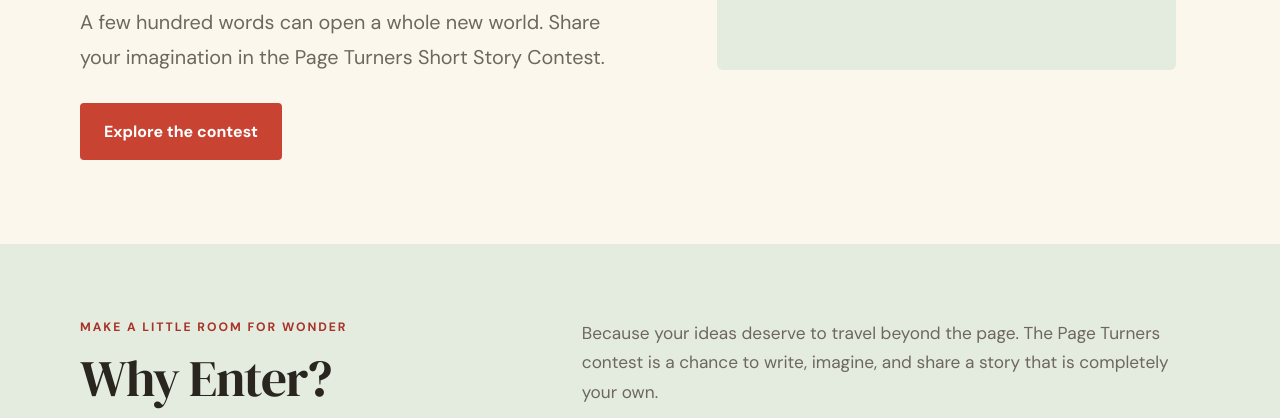
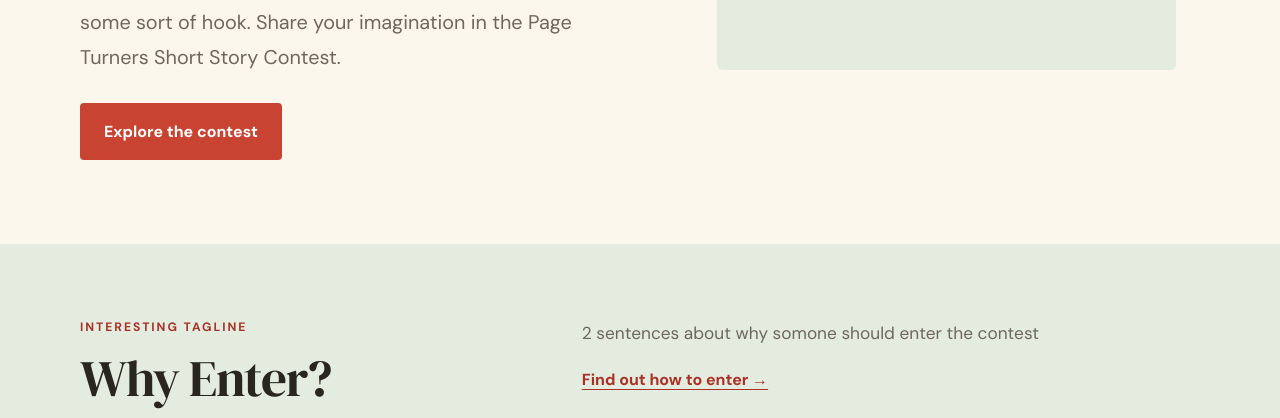
Before and after one commit to lettuce-o/literarycontest, a plain HTML site: page index.html in a window 1280 px wide. Shown: the part 534-952 px from the top of the page. Drawn offline with Linux system fonts and the light colour scheme.

Commit message:
Revise title and hero section content in index.html
Updated the title and content of the hero section and tagline.

```diff
--- a/index.html
+++ b/index.html
@@ -3,7 +3,7 @@
 <head>
   <meta charset="utf-8">
   <meta name="viewport" content="width=device-width, initial-scale=1">
-  <title>Page Turners — Small pages. Big possibilities.</title>
+  <title>Page Turners — slogan here.</title>
   <link rel="stylesheet" href="./style.css">
 </head>
 <body>
@@ -21,7 +21,7 @@
       <div class="hero-copy">
         <p class="eyebrow">A short story contest for Grades 5–8</p>
         <h1>Small pages.<br>Big possibilities.</h1>
-        <p class="lede">A few hundred words can open a whole new world. Share your imagination in the Page Turners Short Story Contest.</p>
+        <p class="lede">some sort of hook. Share your imagination in the Page Turners Short Story Contest.</p>
         <a class="button" href="./contest.html">Explore the contest</a>
       </div>
       <div class="hero-art mascot-crop" aria-label="Reading mascot illustration">
@@ -31,11 +31,11 @@
     <section class="sage-band">
       <div class="wrap two-column why">
         <div>
-          <p class="eyebrow">Make a little room for wonder</p>
+          <p class="eyebrow">interesting tagline</p>
           <h2>Why Enter?</h2>
         </div>
         <div>
-          <p>Because your ideas deserve to travel beyond the page. The Page Turners contest is a chance to write, imagine, and share a story that is completely your own.</p>
+          <p>2 sentences about why somone should enter the contest</p>
           <a class="text-link" href="./contest.html">Find out how to enter <span aria-hidden="true">→</span></a>
         </div>
       </div>
```
